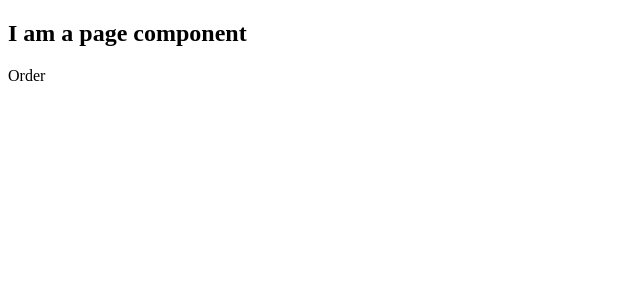
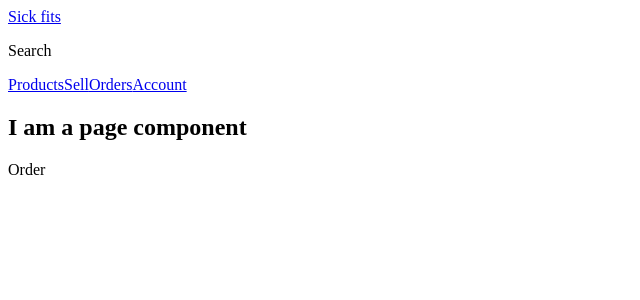
Before and after one commit to say1218/AdvancedReact, a Next.js app in the folder sick-fits/frontend/: page /products in a window 1280 px wide. Shown: the top 300 px of the page, without its empty margins (0-640 px from the left). Built offline with nearby package versions, Linux system fonts and the light colour scheme.

Commit message:
5
Simple Routing

```diff
--- /dev/null
+++ b/sick-fits/frontend/components/Header.js
@@ -0,0 +1,16 @@
+import Link from 'next/link';
+import Nav from './Nav';
+
+export default function Header() {
+  return (
+    <header>
+      <div className="bar">
+        <Link href="/">Sick fits</Link>
+      </div>
+      <div className="sub-bar">
+        <p>Search</p>
+      </div>
+      <Nav />
+    </header>
+  );
+}
--- /dev/null
+++ b/sick-fits/frontend/components/Nav.js
@@ -0,0 +1,12 @@
+import Link from 'next/link';
+
+export default function Nav() {
+  return (
+    <nav>
+      <Link href="/products">Products</Link>
+      <Link href="/sell">Sell</Link>
+      <Link href="/orders">Orders</Link>
+      <Link href="/account">Account</Link>
+    </nav>
+  );
+}
--- a/sick-fits/frontend/components/Page.js
+++ b/sick-fits/frontend/components/Page.js
@@ -1,11 +1,13 @@
 import PropTypes from 'prop-types';
+import Header from './Header';
 
 export default function Page({ children, cool }) {
   return (
     <div>
+      <Header />
       <h2>I am a page component</h2>
+      <b>{cool}</b>
       {children}
-      <b>{cool}</b>
     </div>
   );
 }
```
